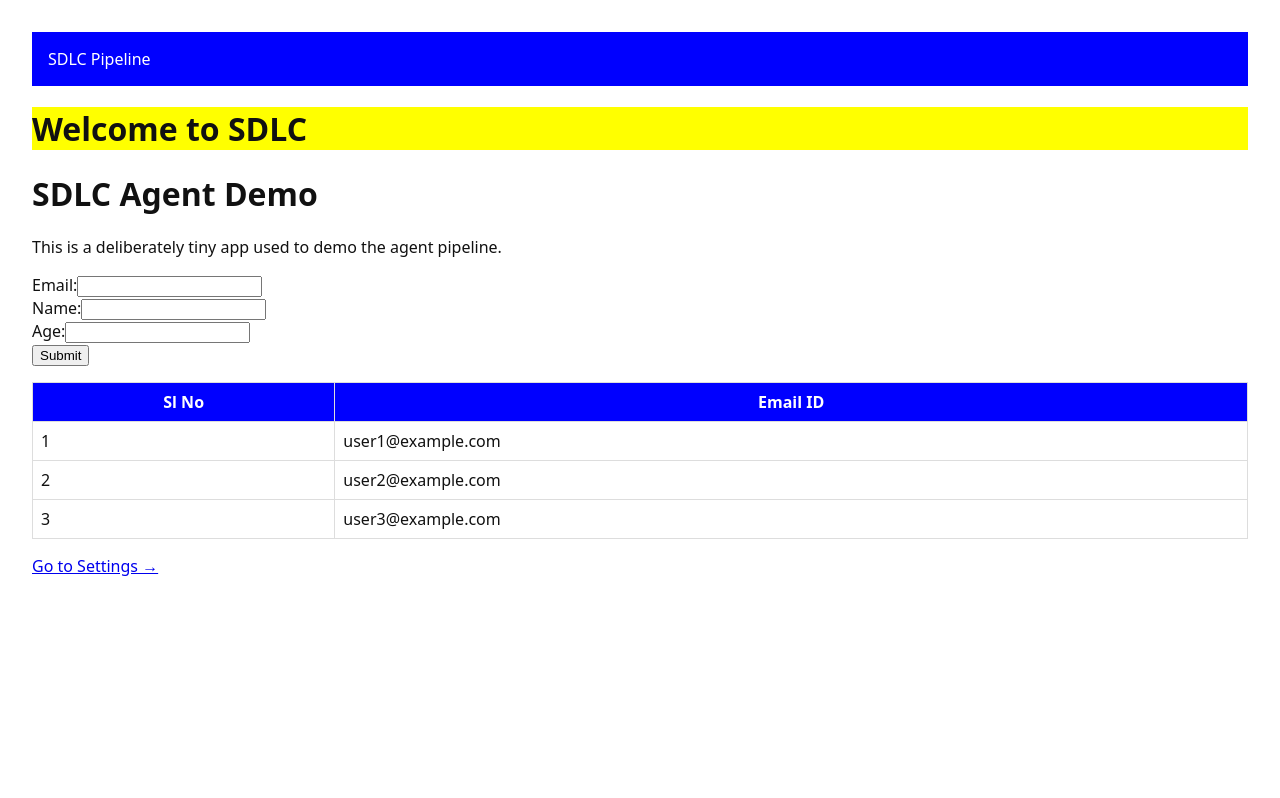
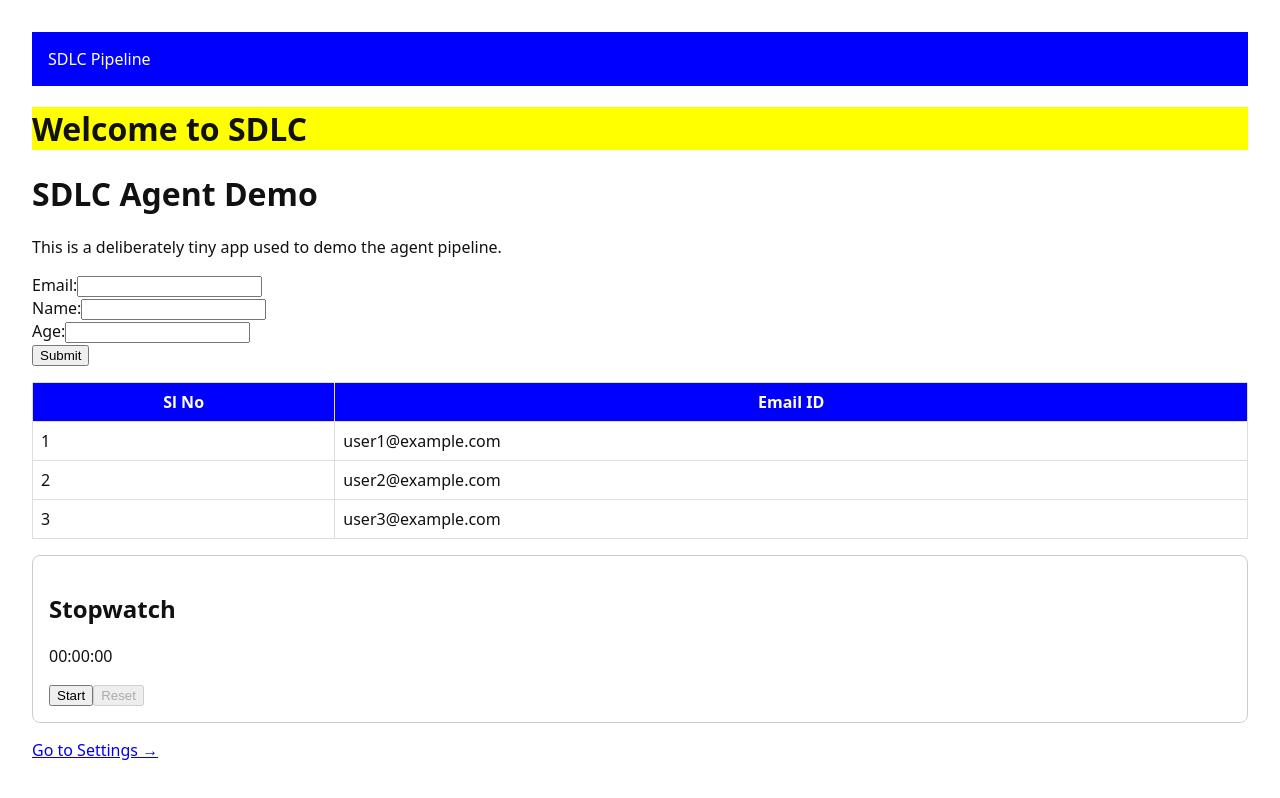
Before and after one commit to Rohit2697/demo-nextjs-app, a Next.js app: page / in a window 1280 px wide. Shown: the top 798 px of the page. Built offline with nearby package versions, Linux system fonts and the light colour scheme.

Commit message:
SDLCLOREAL-4: add a stopwatch in homepage

```diff
--- /dev/null
+++ b/app/components/Stopwatch.tsx
@@ -0,0 +1,36 @@
+import React, { useState, useEffect } from 'react';
+
+const Stopwatch: React.FC = () => {
+  const [time, setTime] = useState(0);
+  const [isRunning, setIsRunning] = useState(false);
+
+  useEffect(() => {
+    let timer: NodeJS.Timeout;
+    if (isRunning) {
+      timer = setInterval(() => {
+        setTime((prevTime) => prevTime + 1);
+      }, 1000);
+    }
+    return () => clearInterval(timer);
+  }, [isRunning]);
+
+  const handleStartStop = () => {
+    setIsRunning(!isRunning);
+  };
+
+  const handleReset = () => {
+    setTime(0);
+    setIsRunning(false);
+  };
+
+  return (
+    <div style={{ margin: '1rem 0', padding: '1rem', border: '1px solid #ccc', borderRadius: '8px' }}>
+      <h2>Stopwatch</h2>
+      <p>{new Date(time * 1000).toISOString().substr(11, 8)}</p>
+      <button onClick={handleStartStop}>{isRunning ? 'Stop' : 'Start'}</button>
+      <button onClick={handleReset} disabled={time === 0}>Reset</button>
+    </div>
+  );
+};
+
+export default Stopwatch;
--- a/app/page.tsx
+++ b/app/page.tsx
@@ -3,6 +3,7 @@
 import React, { useState } from "react";
 import Link from "next/link";
 import UserTable from "./components/UserTable";
+import Stopwatch from "./components/Stopwatch";
 
 export default function Home() {
   const [formData, setFormData] = useState({ email: "", name: "", age: "" });
@@ -62,6 +63,7 @@ export default function Home() {
         <button type="submit">Submit</button>
       </form>
       <UserTable />
+      <Stopwatch />
       <p>
         <Link href="/settings">Go to Settings →</Link>
       </p>
```
